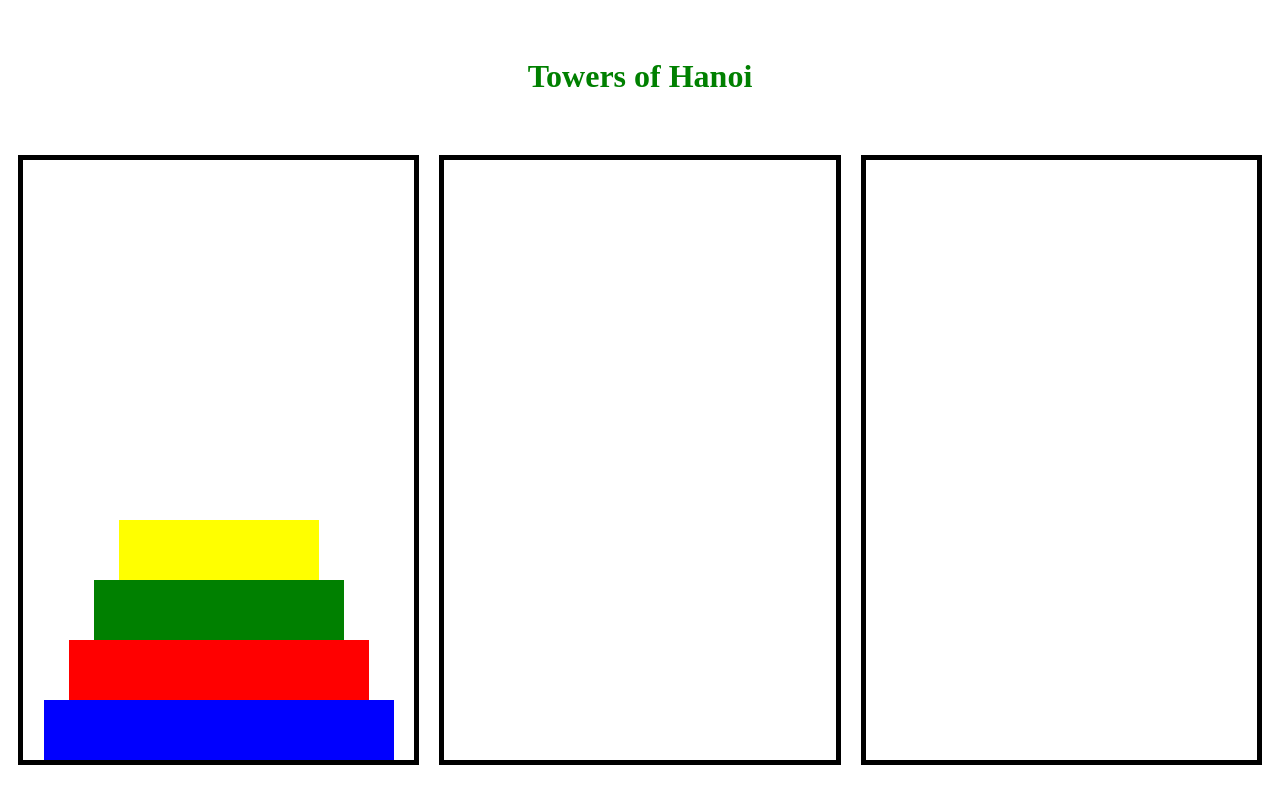
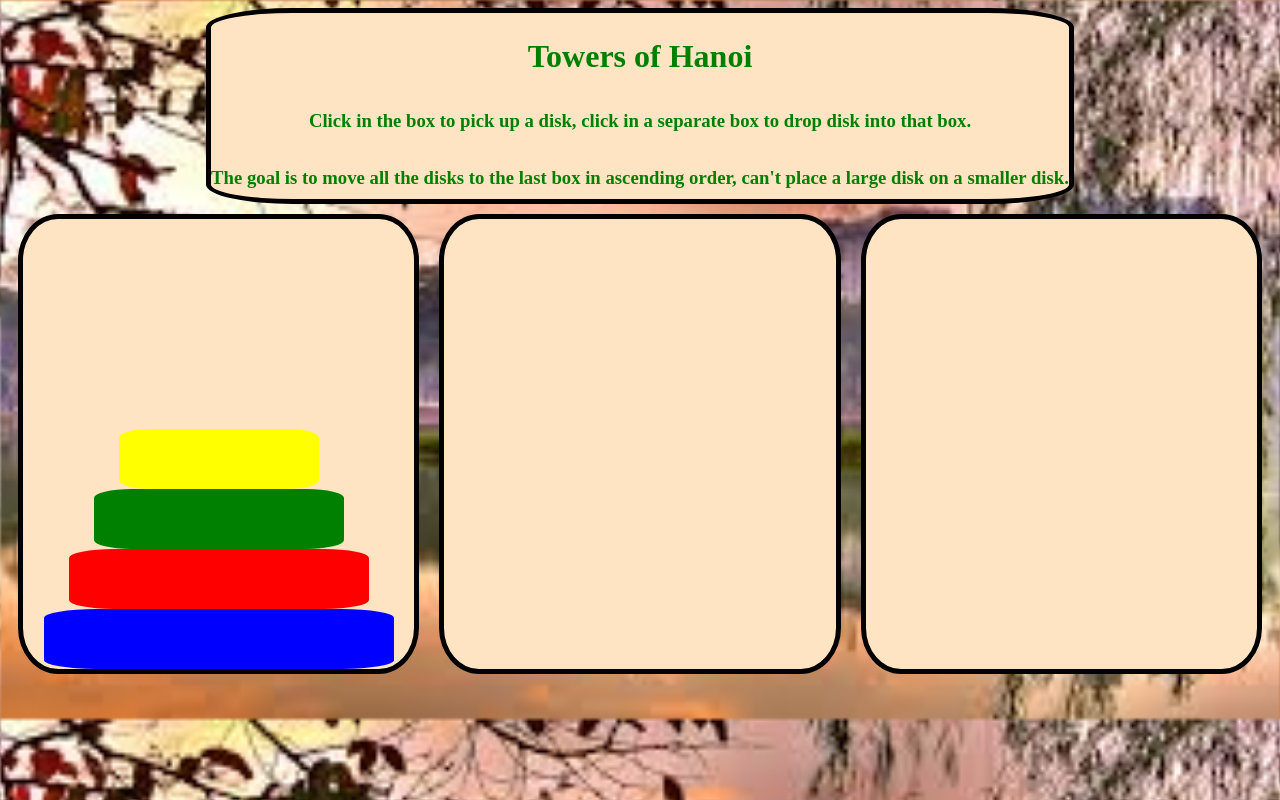
Before and after one commit to tgentry300/towers, a plain HTML site: page index.html in a window 1280 px wide. Drawn offline with Linux system fonts and the light colour scheme.

Commit message:
finalized assessment

```diff
--- a/index.html
+++ b/index.html
@@ -1,20 +1,26 @@
 <!DOCTYPE html>
 <html lang="en">
+
 <head>
     <meta charset="UTF-8">
     <meta name="viewport" content="width=device-width, initial-scale=1.0">
     <meta http-equiv="X-UA-Compatible" content="ie=edge">
-    <link type="text/css" href="style.css" rel="stylesheet"/>
+    <link type="text/css" href="style.css" rel="stylesheet" />
     <title>Towers of Hanoi</title>
 </head>
+
 <body>
-    <h1>Towers of Hanoi</h1>
+    <div id="header">
+        <h1>Towers of Hanoi</h1>
+        <h3>Click in the box to pick up a disk, click in a separate box to drop disk into that box.</h3>
+        <h3>The goal is to move all the disks to the last box in ascending order, can't place a large disk on a smaller disk.</h3>
+    </div>
     <div id="wrapper">
         <div id="start" class="box">
-            <div id="disk4"></div>
-            <div id="disk3"></div>
-            <div id="disk2"></div>
-            <div id="disk1"></div>
+            <div id="disk4" class="disks"></div>
+            <div id="disk3" class="disks"></div>
+            <div id="disk2" class="disks"></div>
+            <div id="disk1" class="disks"></div>
         </div>
         <div id="offset" class="box"></div>
         <div id="end" class="box"></div>
@@ -22,4 +28,5 @@
 
     <script type="text/javascript" src="main.js"></script>
 </body>
+
 </html>
--- a/main.js
+++ b/main.js
@@ -16,17 +16,33 @@ function moveDisk(event) {
             // prepare topmost disk for moving
             diskToMove = clickedTower.lastElementChild
             moveMode = "drop"
+            diskToMove.style.border = "3px solid black"
+            diskToMove.style.margin = "10px"
 
         } else {
             if (moveMode != "drop") {
-                alert("invalid")
+                alert("Invalid Move")
             }
         }
 
     } else {
         // drop prepared disk to clicked tower
-        clickedTower.appendChild(diskToMove)
-        moveMode = "pickup"
+        if (clickedTower.childElementCount == 0) {
+            clickedTower.appendChild(diskToMove)
+            moveMode = "pickup"
+            diskToMove.style.border = "none"
+            diskToMove.style.margin = "0"
+
+        } else {
+            if (diskToMove.offsetWidth > clickedTower.lastElementChild.offsetWidth) {
+                alert("Oops, can't do that!")
+            } else {
+                clickedTower.appendChild(diskToMove)
+                moveMode = "pickup"
+                diskToMove.style.border = "none"
+                diskToMove.style.margin = "0"
+            }
+        }
     }
 }
 
--- a/style.css
+++ b/style.css
@@ -1,29 +1,43 @@
 .box {
-    height: 600px;
+    height: 450px;
     width: 400px;
     border: 5px solid black;
     margin: 10px;
     display: flex;
     flex-direction: column-reverse;
     align-items: center;
+    border-radius: 10%;
+    background-color: bisque;
 }
 body{
     display: flex;
     flex-direction: column;
+    background-image: url("hanoi.jpeg");
+    background-size: cover;
 }
-
+#header{
+    display: flex;
+    flex-direction: column;
+    background-color: bisque;
+    margin: auto;
+    border-radius: 10%;
+    border: 5px solid black;
+}
 #wrapper {
     display: flex;
     flex-direction: row;
     justify-content: center;
     align-items: center;
+}
+.disks{
+    border-radius: 15%;
 
 }
-h1 {
+h1, h3 {
     color: green;
     margin: auto;
-    margin-top: 50px;
-    margin-bottom: 50px;
+    margin-top: 25px;
+    margin-bottom: 10px;
 }
 
 #disk4{
```
Also changed, not shown: hanoi.jpeg (added).
